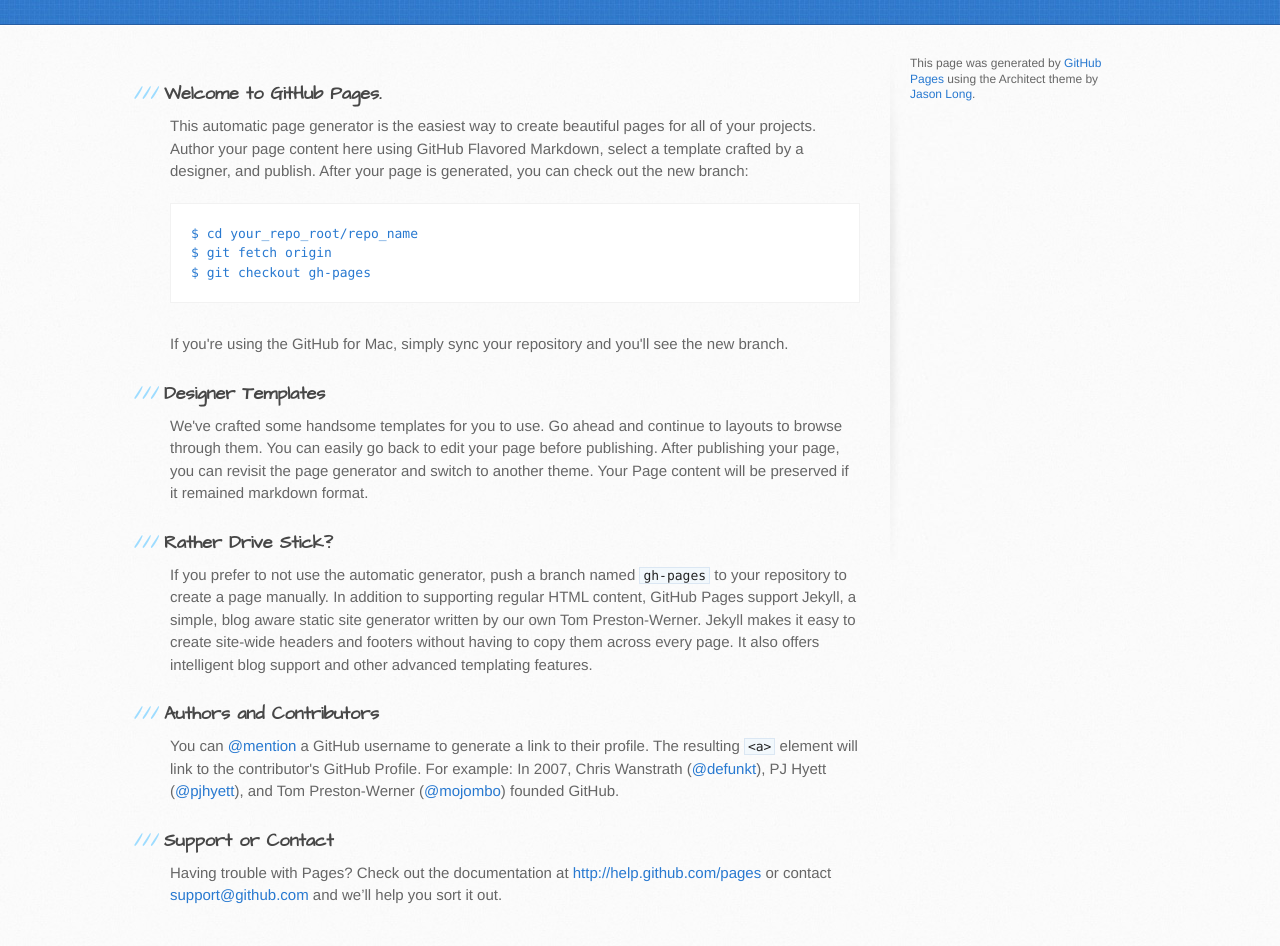
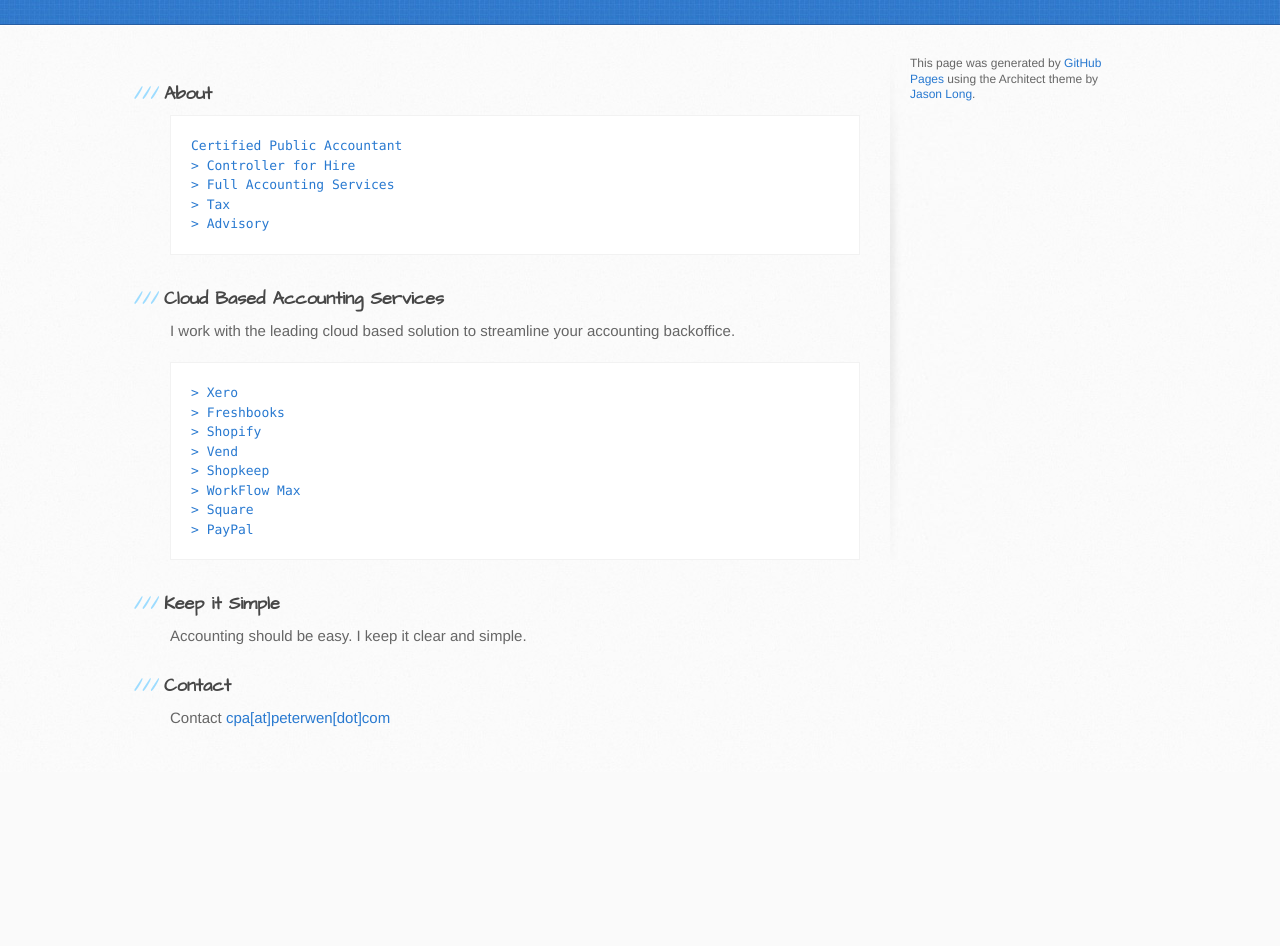
Before and after one commit to Peteypete/peteypete.github.com, a plain HTML site: page index.html in a window 1280 px wide. Shown: the part 176-1122 px from the top of the page. After the commit the page ends 948 px from the top, so only its background shows below. Drawn offline with Linux system fonts and the light colour scheme.

Commit message:
Index basic setup

```diff
--- a/index.html
+++ b/index.html
@@ -19,7 +19,7 @@
   <body>
     <header>
       <div class="inner">
-        <h1>Peterwen.com</h1>
+        <h1>Peter Wen</h1>
         <h2>Accounting Geek</h2>
         <a href="https://github.com/Peteypete" class="button"><small>Follow me on</small>GitHub</a>
       </div>
@@ -28,32 +28,39 @@
     <div id="content-wrapper">
       <div class="inner clearfix">
         <section id="main-content">
-          <h3>Welcome to GitHub Pages.</h3>
+          <h3>About</h3>
 
-<p>This automatic page generator is the easiest way to create beautiful pages for all of your projects. Author your page content here using GitHub Flavored Markdown, select a template crafted by a designer, and publish. After your page is generated, you can check out the new branch:</p>
 
-<pre><code>$ cd your_repo_root/repo_name
-$ git fetch origin
-$ git checkout gh-pages
+<pre><code>Certified Public Accountant
+> Controller for Hire
+> Full Accounting Services
+> Tax
+> Advisory
 </code></pre>
 
-<p>If you're using the GitHub for Mac, simply sync your repository and you'll see the new branch.</p>
+<p></p>
 
-<h3>Designer Templates</h3>
+<h3>Cloud Based Accounting Services</h3>
 
-<p>We've crafted some handsome templates for you to use. Go ahead and continue to layouts to browse through them. You can easily go back to edit your page before publishing. After publishing your page, you can revisit the page generator and switch to another theme. Your Page content will be preserved if it remained markdown format.</p>
+<p>I work with the leading cloud based solution to streamline your accounting backoffice.</p>
+<pre><code>> Xero
+> Freshbooks
+> Shopify
+> Vend
+> Shopkeep
+> WorkFlow Max
+> Square
+> PayPal
+</code></pre>
 
-<h3>Rather Drive Stick?</h3>
+<h3>Keep it Simple</h3>
 
-<p>If you prefer to not use the automatic generator, push a branch named <code>gh-pages</code> to your repository to create a page manually. In addition to supporting regular HTML content, GitHub Pages support Jekyll, a simple, blog aware static site generator written by our own Tom Preston-Werner. Jekyll makes it easy to create site-wide headers and footers without having to copy them across every page. It also offers intelligent blog support and other advanced templating features.</p>
+<p>Accounting should be easy. I keep it clear and simple.</p>
 
-<h3>Authors and Contributors</h3>
 
-<p>You can <a href="https://github.com/blog/821" class="user-mention">@mention</a> a GitHub username to generate a link to their profile. The resulting <code>&lt;a&gt;</code> element will link to the contributor's GitHub Profile. For example: In 2007, Chris Wanstrath (<a href="https://github.com/defunkt" class="user-mention">@defunkt</a>), PJ Hyett (<a href="https://github.com/pjhyett" class="user-mention">@pjhyett</a>), and Tom Preston-Werner (<a href="https://github.com/mojombo" class="user-mention">@mojombo</a>) founded GitHub.</p>
+<h3>Contact</h3>
 
-<h3>Support or Contact</h3>
-
-<p>Having trouble with Pages? Check out the documentation at <a href="http://help.github.com/pages">http://help.github.com/pages</a> or contact <a href="mailto:support@github.com">support@github.com</a> and we’ll help you sort it out.</p>
+<p> Contact <a href="mailto:cpa@peterwen.com">cpa[at]peterwen[dot]com</a> </p>
         </section>
 
         <aside id="sidebar">
```
